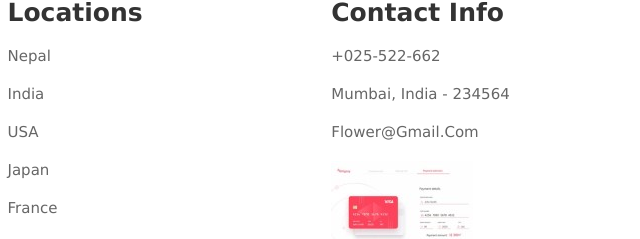
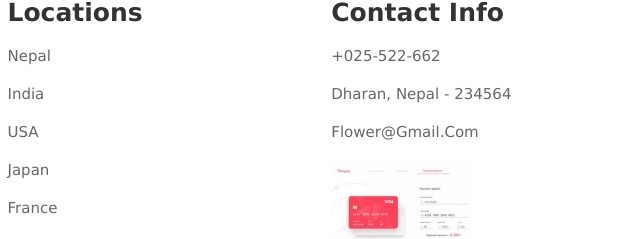
Before and after one commit to AnnaIwahang/website, a plain HTML site: page contact.html in a window 1280 px wide. Shown: the part 1069-1308 px from the top of the page, 640-1280 px from the left. Drawn offline with Linux system fonts and the light colour scheme.

Commit message:
Update contact.html

```diff
--- a/contact.html
+++ b/contact.html
@@ -81,7 +81,7 @@
         <div class="box">
             <h3>contact info</h3>
             <a href="#">+025-522-662</a>
-            <a href="#">mumbai, India - 234564</a>
+            <a href="#">Dharan, Nepal - 234564</a>
             <a href="#">flower@gmail.com</a>
             <img src="flowers/payment.jpg" alt="">
         </div>
```
